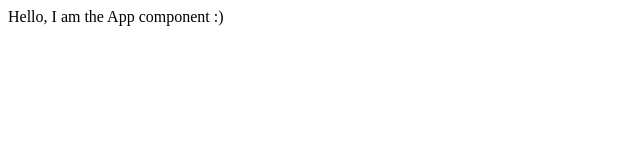
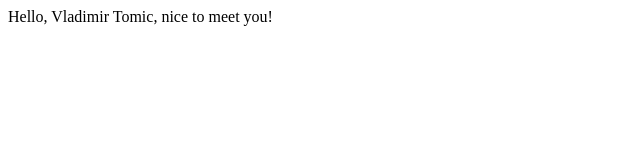
Before and after one commit to vtomic85/hzs-frontend, a React (Create React App) app: page / in a window 1280 px wide. Shown: the top 160 px of the page, without its empty margins (0-640 px from the left). Built offline with nearby package versions, Linux system fonts and the light colour scheme.

Commit message:
Introduce a first simple component and pass some props to it

```diff
--- a/src/App.js
+++ b/src/App.js
@@ -1,6 +1,9 @@
+import Greeting from "./components/Greeting";
+
 function App() {
   return (
-    <div>Hello, I am the App component :)
+    <div>
+      <Greeting firstName="Vladimir" lastName="Tomic" />
     </div>
   );
 }
--- /dev/null
+++ b/src/components/Greeting.js
@@ -0,0 +1,9 @@
+const Greeting = (props) => {
+    return (
+        <div>
+            Hello, {props.firstName} {props.lastName}, nice to meet you!
+        </div>
+    );
+}
+
+export default Greeting;
```
